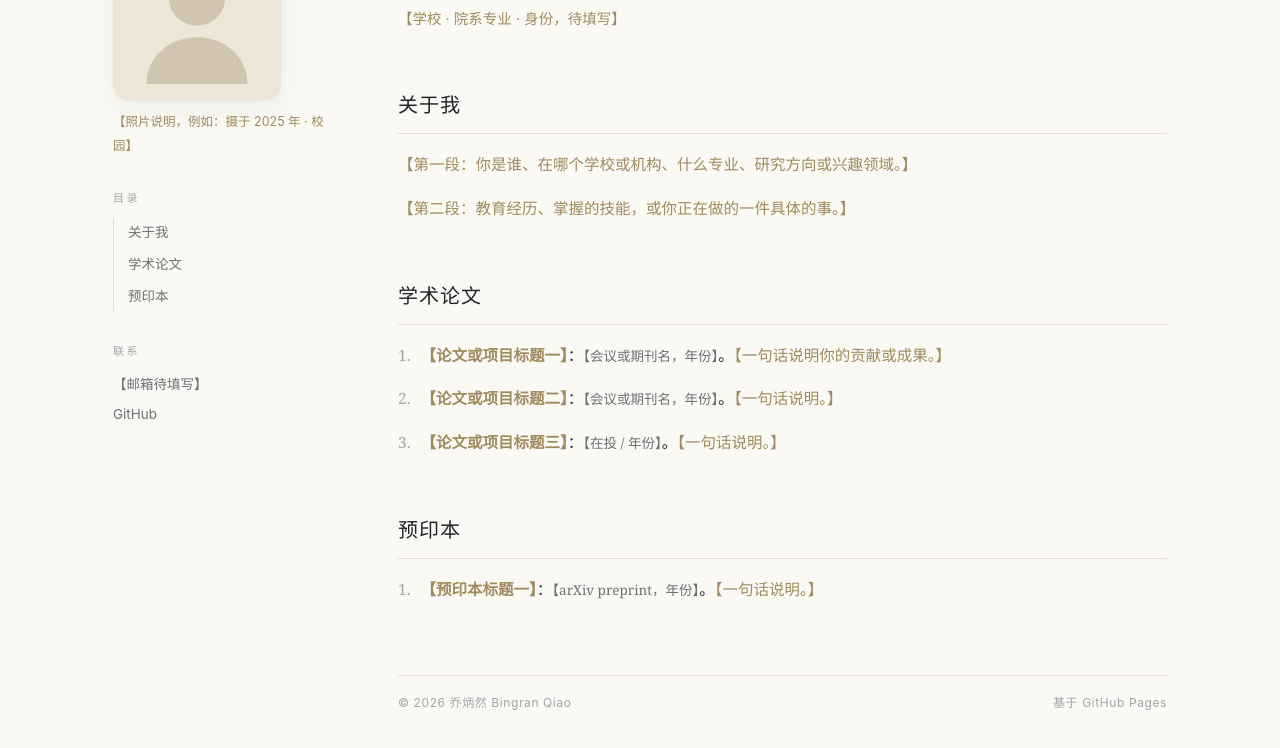
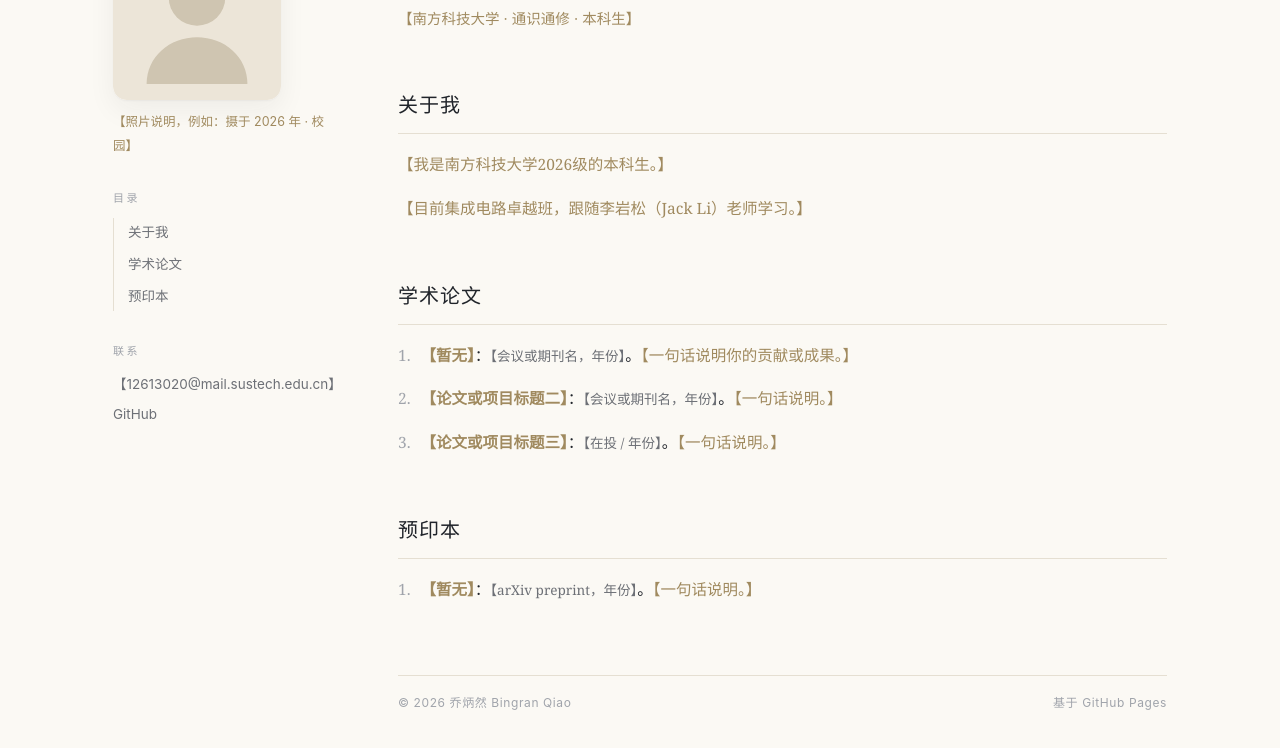
Before and after one commit to invenietis0811/invenietis0811.github.io, a plain HTML site: page index.html in a window 1280 px wide. Shown: the part 176-924 px from the top of the page. Drawn offline with Linux system fonts and the light colour scheme.

Commit message:
Update photo caption and personal information
改了些个人性息

```diff
--- a/index.html
+++ b/index.html
@@ -49,7 +49,7 @@
       <path d="M38 172c0-31 26-53 57-53s57 22 57 53z" fill="#cfc5b1"/>
     </svg>
     <!-- ✏️ 替换 6：照片说明 -->
-    <p class="caption todo" data-zh="【照片说明，例如：摄于 2025 年 · 校园】" data-en="[Photo caption, e.g. taken in 2025]">【照片说明，例如：摄于 2025 年 · 校园】</p>
+    <p class="caption todo" data-zh="【照片说明，例如：摄于 2026 年 · 校园】" data-en="[Photo caption, e.g. taken in 2025]">【照片说明，例如：摄于 2026 年 · 校园】</p>
 
     <span class="side-label toc-label" data-zh="目录" data-en="Contents">目录</span>
     <!-- ✏️ 替换 2：目录文字可改，但 href="#xxx" 必须与下面章节的 id="xxx" 完全一致 -->
@@ -62,7 +62,7 @@
     <span class="side-label" data-zh="联系" data-en="Contact">联系</span>
     <div class="contact">
       <!-- ✏️ 替换 10：两处邮箱都要改成你的 -->
-      <a class="todo" href="mailto:your@email.com" data-zh="【邮箱待填写】" data-en="[Email TBD]">【邮箱待填写】</a>
+      <a class="todo" href="mailto:your@email.com" data-zh="【12613020@mail.sustech.edu.cn】" data-en="[Email TBD]">【12613020@mail.sustech.edu.cn】</a>
       <a href="https://github.com/invenietis0811">GitHub</a>
     </div>
   </aside>
@@ -71,22 +71,22 @@
   <main>
     <h1>乔炳然 <span class="h1-en">Bingran Qiao</span></h1>
     <!-- ✏️ 替换 4：一句话身份 -->
-    <p class="subtitle todo" data-zh="【学校 · 院系专业 · 身份，待填写】" data-en="[Institution · Department · Position — TBD]">【学校 · 院系专业 · 身份，待填写】</p>
+    <p class="subtitle todo" data-zh="【南方科技大学 · 通识通修 · 本科生】" data-en="[Institution · Department · Position — TBD]">【南方科技大学 · 通识通修 · 本科生】</p>
 
     <h2 id="about" data-zh="关于我" data-en="About">关于我</h2>
     <!-- ✏️ 替换 7：自我介绍，可写 2~3 段，每段一对 <p></p>。填好后把 class 里的 todo 删掉 -->
-    <p class="todo" data-zh="【第一段：你是谁、在哪个学校或机构、什么专业、研究方向或兴趣领域。】" data-en="[Paragraph 1: who you are, your institution, major, and research interests.]">【第一段：你是谁、在哪个学校或机构、什么专业、研究方向或兴趣领域。】</p>
-    <p class="todo" data-zh="【第二段：教育经历、掌握的技能，或你正在做的一件具体的事。】" data-en="[Paragraph 2: education, skills, or a concrete project you are working on.]">【第二段：教育经历、掌握的技能，或你正在做的一件具体的事。】</p>
+    <p class="todo" data-zh="【我是南方科技大学2026级的本科生。】" data-en="[Paragraph 1: who you are, your institution, major, and research interests.]">【我是南方科技大学2026级的本科生。】</p>
+    <p class="todo" data-zh="【目前集成电路卓越班，跟随李岩松（Jack Li）老师学习。】" data-en="[Paragraph 2: education, skills, or a concrete project you are working on.]">【目前集成电路卓越班，跟随李岩松（Jack Li）老师学习。】</p>
 
     <h2 id="papers" data-zh="学术论文" data-en="Publications">学术论文</h2>
     <!-- ✏️ 替换 8：每一项一行；加论文时整行复制再改。想加蓝色链接就照指南 3.3 的 <a> 写法 -->
-    <p><span class="num">1.</span> <strong class="todo" data-zh="【论文或项目标题一】" data-en="[Paper / project title 1]">【论文或项目标题一】</strong>：<span class="meta" data-zh="【会议或期刊名，年份】" data-en="[Venue, year]">【会议或期刊名，年份】</span>。<span class="todo" data-zh="【一句话说明你的贡献或成果。】" data-en="[One sentence on your contribution.]">【一句话说明你的贡献或成果。】</span></p>
+    <p><span class="num">1.</span> <strong class="todo" data-zh="【暂无】" data-en="[Paper / project title 1]">【暂无】</strong>：<span class="meta" data-zh="【会议或期刊名，年份】" data-en="[Venue, year]">【会议或期刊名，年份】</span>。<span class="todo" data-zh="【一句话说明你的贡献或成果。】" data-en="[One sentence on your contribution.]">【一句话说明你的贡献或成果。】</span></p>
     <p><span class="num">2.</span> <strong class="todo" data-zh="【论文或项目标题二】" data-en="[Paper / project title 2]">【论文或项目标题二】</strong>：<span class="meta" data-zh="【会议或期刊名，年份】" data-en="[Venue, year]">【会议或期刊名，年份】</span>。<span class="todo" data-zh="【一句话说明。】" data-en="[One sentence.]">【一句话说明。】</span></p>
     <p><span class="num">3.</span> <strong class="todo" data-zh="【论文或项目标题三】" data-en="[Paper / project title 3]">【论文或项目标题三】</strong>：<span class="meta" data-zh="【在投 / 年份】" data-en="[Under review / year]">【在投 / 年份】</span>。<span class="todo" data-zh="【一句话说明。】" data-en="[One sentence.]">【一句话说明。】</span></p>
 
     <h2 id="preprints" data-zh="预印本" data-en="Preprints">预印本</h2>
     <!-- ✏️ 替换 9：没有预印本就整块删掉，同时删掉左栏目录里对应那一行 -->
-    <p><span class="num">1.</span> <strong class="todo" data-zh="【预印本标题一】" data-en="[Preprint title 1]">【预印本标题一】</strong>：<span class="meta" data-zh="【arXiv preprint，年份】" data-en="[arXiv preprint, year]">【arXiv preprint，年份】</span>。<span class="todo" data-zh="【一句话说明。】" data-en="[One sentence.]">【一句话说明。】</span></p>
+    <p><span class="num">1.</span> <strong class="todo" data-zh="【暂无】" data-en="[Preprint title 1]">【暂无】</strong>：<span class="meta" data-zh="【arXiv preprint，年份】" data-en="[arXiv preprint, year]">【arXiv preprint，年份】</span>。<span class="todo" data-zh="【一句话说明。】" data-en="[One sentence.]">【一句话说明。】</span></p>
 
     <footer>
       <span data-zh="© 2026 乔炳然 Bingran Qiao" data-en="© 2026 Bingran Qiao">© 2026 乔炳然 Bingran Qiao</span>
```
